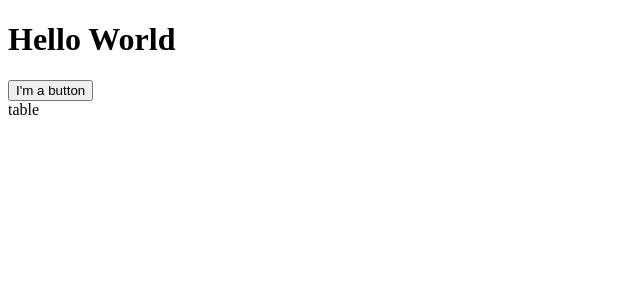
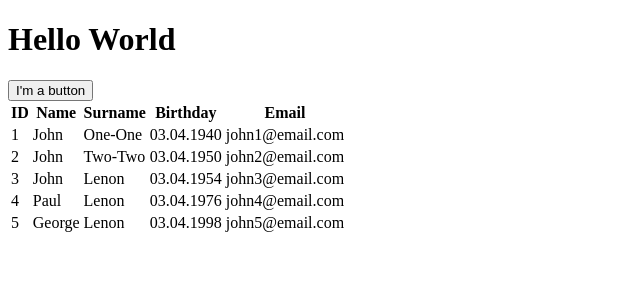
Before and after one commit to mrAnderson90/react_project_001, a React (Create React App) app: page / in a window 1280 px wide. Shown: the top 300 px of the page, without its empty margins (0-640 px from the left). Built offline with nearby package versions, Linux system fonts and the light colour scheme.

Commit message:
Update UsersTable.jsx

```diff
--- a/src/components/UserTables/UsersTable.jsx
+++ b/src/components/UserTables/UsersTable.jsx
@@ -6,7 +6,28 @@
     })
     return (
         <div>
-           table
+           <table>
+						<thead>
+							<tr>
+								<th>ID</th>
+								<th>Name</th>
+								<th>Surname</th>
+								<th>Birthday</th>
+								<th>Email</th>
+							</tr>
+						</thead>
+						<tbody>
+							{users.map((user) => (
+								<tr key={user.id}>
+									<td>{user.id}</td>
+									<td>{user.name}</td>
+									<td>{user.surname}</td>
+									<td>{user.birthData.toLocaleDateString('ru-RU')}</td>
+									<td>{user.email}</td>
+								</tr>
+							))}
+						</tbody>
+					 </table>
         </div>
     );
 }
```
Also changed, not shown: 1 other file (tests, documents, lock files or other folders).
